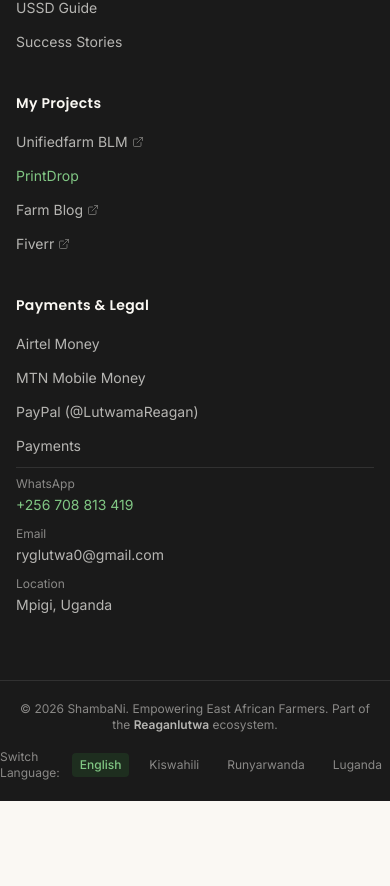
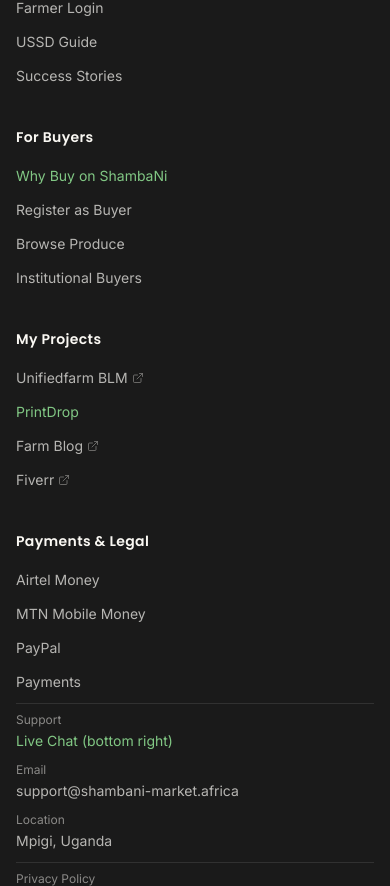
Before and after one commit to ReaganLutwa/Shambani-marketplace, a React (Vite) app: page / in a window 390 px wide. Shown: the part 11114-12000 px from the top of the page. Before the commit the page ends 11915 px from the top, so only its background shows below. Built offline with nearby package versions, Linux system fonts and the light colour scheme.

Commit message:
Add For Buyers section, hide phone/email, add legal links

```diff
--- a/src/components/Footer.tsx
+++ b/src/components/Footer.tsx
@@ -24,7 +24,7 @@
   return (
     <footer className="bg-night text-cream/80">
       <div className="container-main py-16">
-        <div className="grid grid-cols-1 sm:grid-cols-2 lg:grid-cols-5 gap-10 lg:gap-8">
+        <div className="grid grid-cols-1 sm:grid-cols-2 lg:grid-cols-6 gap-10 lg:gap-6">
           {/* Brand Column */}
           <div className="sm:col-span-2 lg:col-span-1">
             <Link to="/" className="inline-block mb-4">
@@ -44,6 +44,11 @@
               <li>
                 <Link to="/browse" className="text-sm text-cream/70 hover:text-white transition-colors duration-200">
                   {t('nav.browse')}
+                </Link>
+              </li>
+              <li>
+                <Link to="/for-buyers" className="text-sm text-mint hover:text-white transition-colors duration-200">
+                  For Buyers
                 </Link>
               </li>
               <li>
@@ -106,6 +111,35 @@
             </ul>
           </div>
 
+          {/* For Buyers - NEW */}
+          <div>
+            <h4 className="text-cream font-poppins font-semibold text-sm mb-4 tracking-wide">
+              For Buyers
+            </h4>
+            <ul className="space-y-2.5">
+              <li>
+                <Link to="/for-buyers" className="text-sm text-mint hover:text-white transition-colors duration-200">
+                  Why Buy on ShambaNi
+                </Link>
+              </li>
+              <li>
+                <Link to="/buyer-register" className="text-sm text-cream/70 hover:text-white transition-colors duration-200">
+                  Register as Buyer
+                </Link>
+              </li>
+              <li>
+                <Link to="/browse" className="text-sm text-cream/70 hover:text-white transition-colors duration-200">
+                  Browse Produce
+                </Link>
+              </li>
+              <li>
+                <Link to="/" className="text-sm text-cream/70 hover:text-white transition-colors duration-200">
+                  Institutional Buyers
+                </Link>
+              </li>
+            </ul>
+          </div>
+
           {/* My Projects / Ecosystem */}
           <div>
             <h4 className="text-cream font-poppins font-semibold text-sm mb-4 tracking-wide">
@@ -137,7 +171,7 @@
             </ul>
           </div>
 
-          {/* Payments & Contact */}
+          {/* Contact - UPDATED: Phone/email hidden, legal links added */}
           <div>
             <h4 className="text-cream font-poppins font-semibold text-sm mb-4 tracking-wide">
               {t('footer.paymentsLegal')}
@@ -145,23 +179,25 @@
             <ul className="space-y-2.5">
               <li><span className="text-sm text-cream/70">Airtel Money</span></li>
               <li><span className="text-sm text-cream/70">MTN Mobile Money</span></li>
-              <li><span className="text-sm text-cream/70">PayPal (@LutwamaReagan)</span></li>
+              <li><span className="text-sm text-cream/70">PayPal</span></li>
               <li><span className="text-sm text-cream/70">{t('admin.payments')}</span></li>
               <li className="pt-2 border-t border-white/10 mt-2">
-                <span className="text-xs text-cream/50 block">WhatsApp</span>
-                <a href="https://wa.me/256708813419" target="_blank" rel="noopener noreferrer" className="text-sm text-mint hover:text-white transition-colors">
-                  +256 708 813 419
-                </a>
+                <span className="text-xs text-cream/50 block">Support</span>
+                <Link to="/" className="text-sm text-mint hover:text-white transition-colors">
+                  Live Chat (bottom right)
+                </Link>
               </li>
               <li>
                 <span className="text-xs text-cream/50 block">Email</span>
-                <a href="mailto:ryglutwa0@gmail.com" className="text-sm text-cream/70 hover:text-white transition-colors">
-                  ryglutwa0@gmail.com
-                </a>
+                <span className="text-sm text-cream/70">support@shambani-market.africa</span>
               </li>
               <li>
                 <span className="text-xs text-cream/50 block">Location</span>
                 <span className="text-sm text-cream/70">Mpigi, Uganda</span>
+              </li>
+              <li className="pt-2 border-t border-white/10 mt-2">
+                <Link to="/privacy" className="text-xs text-cream/50 hover:text-white transition-colors block">Privacy Policy</Link>
+                <Link to="/terms" className="text-xs text-cream/50 hover:text-white transition-colors block mt-1">Terms of Service</Link>
               </li>
             </ul>
           </div>
```
